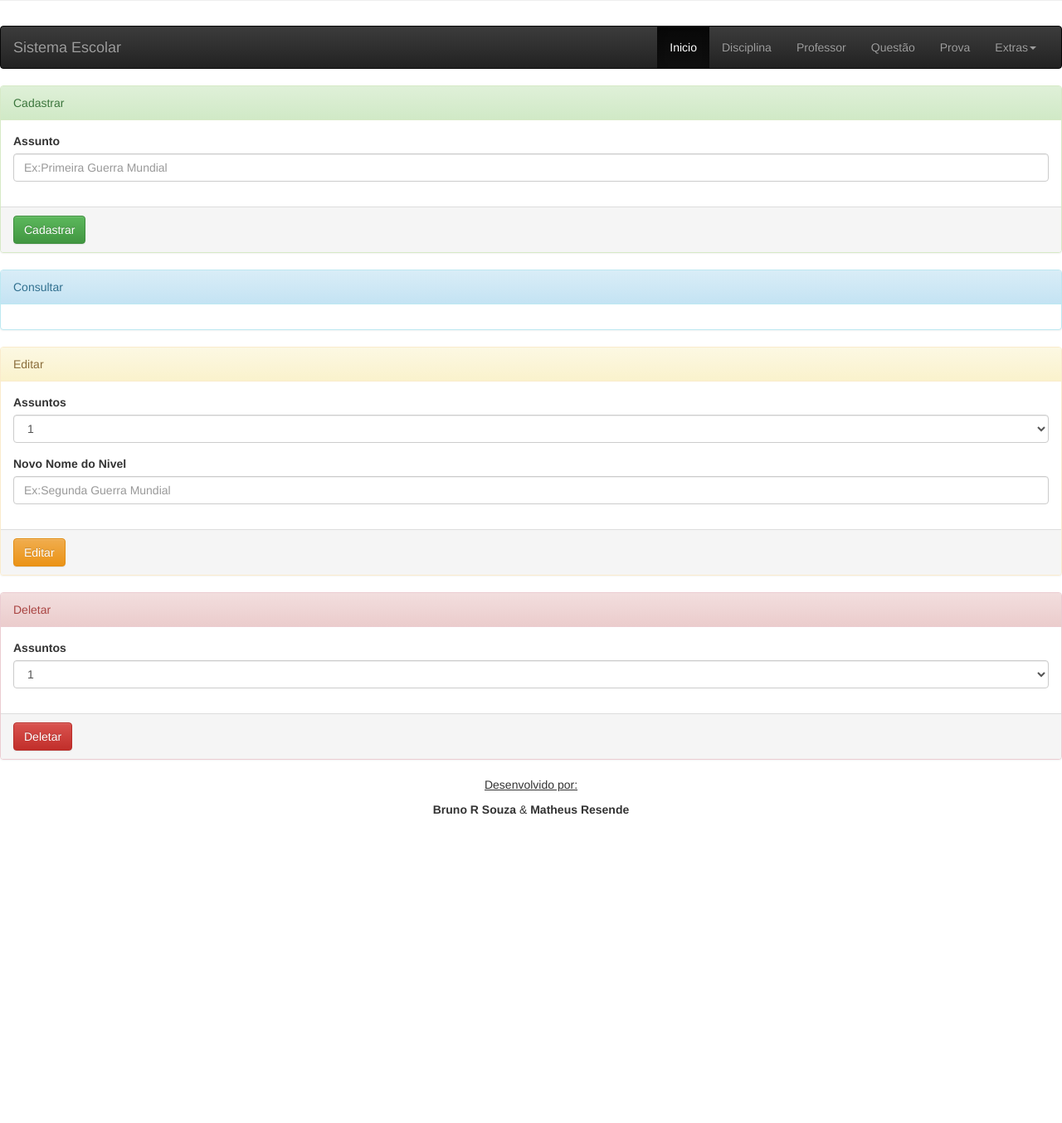
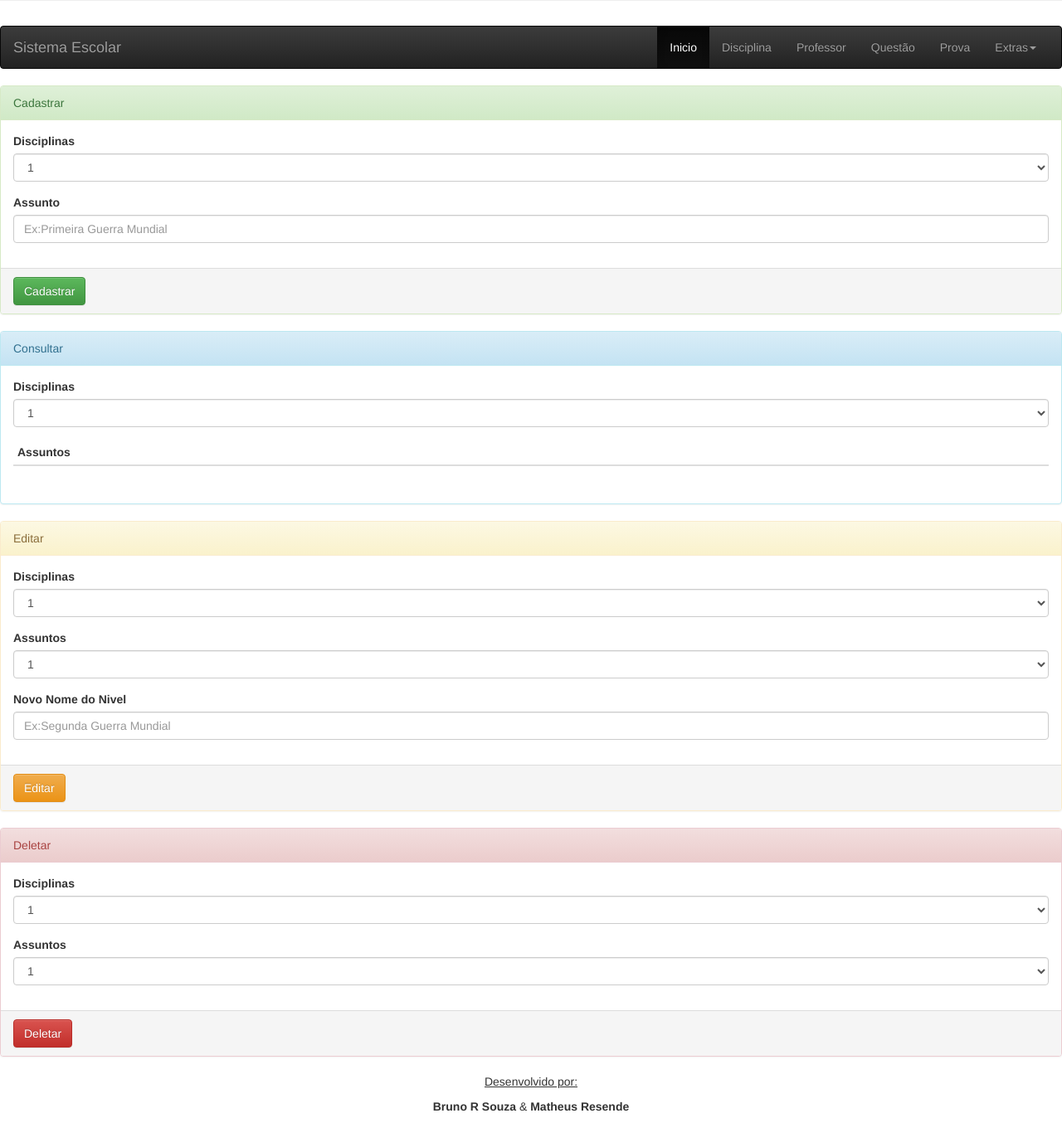
Before and after one commit to BrunoDwarf/SistemaEscolar, a PHP site: page /assunto.php in a window 1280 px wide. Shown: the part 294-1648 px from the top of the page at 83% size. Before the commit the page ends 1276 px from the top, so only its background shows below. Run offline with PHP 8.4, Linux system fonts and the light colour scheme; lists and menus that the app fills with data are empty; some libraries are stand-ins or nearby versions.

Commit message:
Finalizando formulario basico

```diff
--- a/php/assunto.php
+++ b/php/assunto.php
@@ -6,6 +6,12 @@
         <div class="panel panel-success">
           <div class="panel-heading">Cadastrar</div>
           <div class="panel-body">
+            <div class="form-group">
+              <label for="nome_disciplina_cadastrar">Disciplinas</label>
+              <select class="form-control" id="nome_disciplina_cadastrar">
+                <option>1</option>
+              </select>
+            </div>
             <div class="form-group">
               <label for="nome_assunto_cadastrar">Assunto</label>
               <input type="text" class="form-control" id="nome_assunto_cadastrar" placeholder="Ex:Primeira Guerra Mundial">
@@ -20,6 +26,24 @@
         <div class="panel panel-info">
           <div class="panel-heading">Consultar</div>
           <div class="panel-body">
+            <div class="form-group">
+              <label for="nome_disciplina_consultar">Disciplinas</label>
+              <select class="form-control" id="nome_disciplina_consultar">
+                <option>1</option>
+              </select>
+            </div>
+            <table class="table table-condensed">
+              <thead>
+                <tr>
+                  <th>Assuntos</th>
+                </tr>
+              </thead>
+              <tbody>
+                <tr>
+                  <td></td>
+                </tr>
+              </tbody>
+            </table>
           </div>
         </div>
 
@@ -28,10 +52,18 @@
           <div class="panel-heading">Editar</div>
           <div class="panel-body">
             <div class="form-group">
-              <label for="nome_assunto_editar">Assuntos</label>
-              <select class="form-control" id="nome_assunto_editar">
-                <option>1</option>
-              </select>
+              <div class="form-group">
+                <label for="nome_disciplina_editar">Disciplinas</label>
+                <select class="form-control" id="nome_disciplina_editar">
+                  <option>1</option>
+                </select>
+              </div>
+              <div class="form-group">
+                <label for="nome_assunto_editar">Assuntos</label>
+                <select class="form-control" id="nome_assunto_editar">
+                  <option>1</option>
+                </select>
+              </div>
             </div>
             <div class="form-group">
               <label for="nome_assunto_editar_nova">Novo Nome do Nivel</label>
@@ -47,6 +79,12 @@
         <div class="panel panel-danger">
           <div class="panel-heading">Deletar</div>
           <div class="panel-body">
+            <div class="form-group">
+              <label for="nome_disciplina_editar">Disciplinas</label>
+              <select class="form-control" id="nome_disciplina_editar">
+                <option>1</option>
+              </select>
+            </div>
             <div class="form-group">
               <label for="nome_assunto_deletar">Assuntos</label>
               <select class="form-control" id="nome_assunto_deletar">
```
Also changed, not shown: php/ano_escolar.php (+32 -0 lines), php/dificuldade.php (+12 -0 lines), php/disciplina.php (+12 -0 lines).
